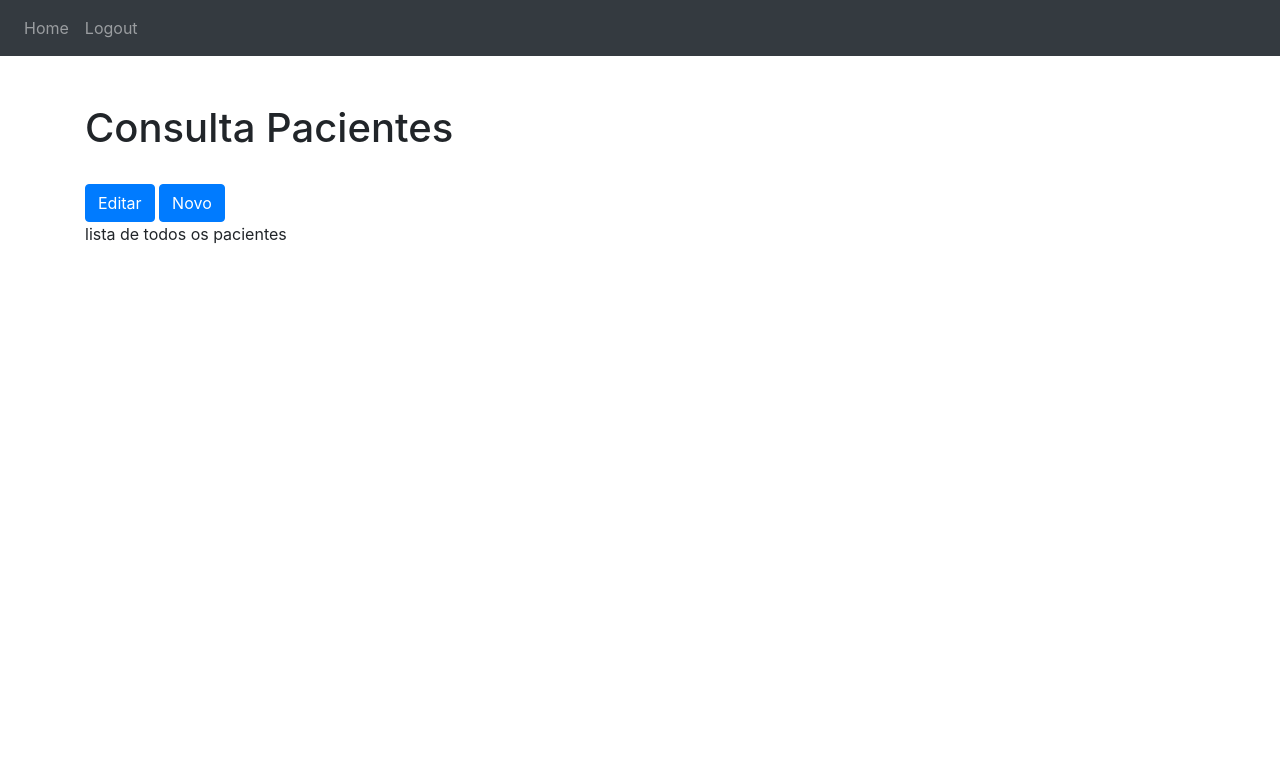
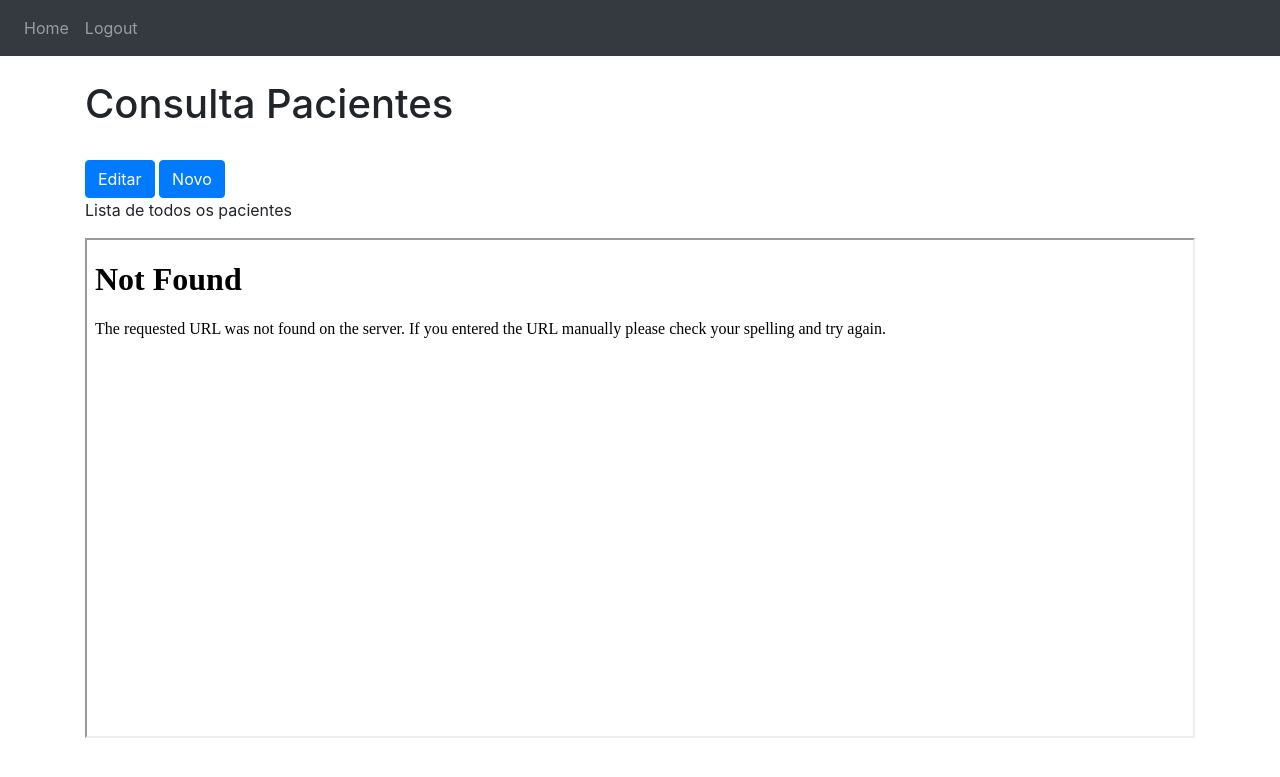
Before and after one commit to andremartiniii/ciaesaude, a Flask app: page /paciente-consulta in a window 1280 px wide. Shown: the top 777 px of the page. Run offline with Flask 3, Linux system fonts and the light colour scheme; some libraries are stand-ins or nearby versions.

Commit message:
Update paciente_consulta.html

```diff
--- a/templates/paciente_consulta.html
+++ b/templates/paciente_consulta.html
@@ -2,10 +2,13 @@
 {% block title %}Consulta - Paciente{% endblock %}
 
 {% block content %}
-<br><br>
+<br>
 <h1>Consulta Pacientes</h1>
 <br>
 <a href="" class="btn btn-primary">Editar</a>
 <a href="/paciente-novo" class="btn btn-primary">Novo</a>
-<p>lista de todos os pacientes</p>
+<p>Lista de todos os pacientes</p>
+
+<iframe src="pacientes_table.html" style="width: 100%; height: 500px;"></iframe>
+
 {% endblock %}
```
